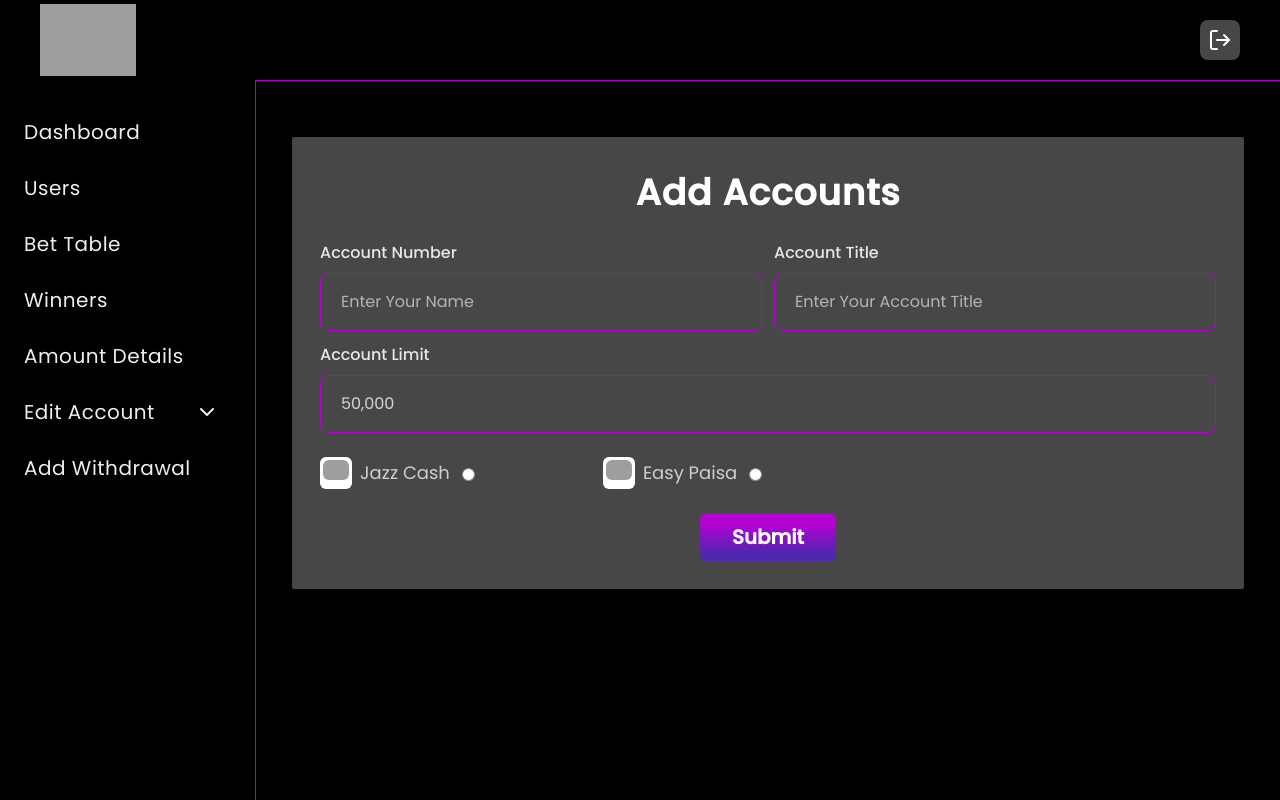
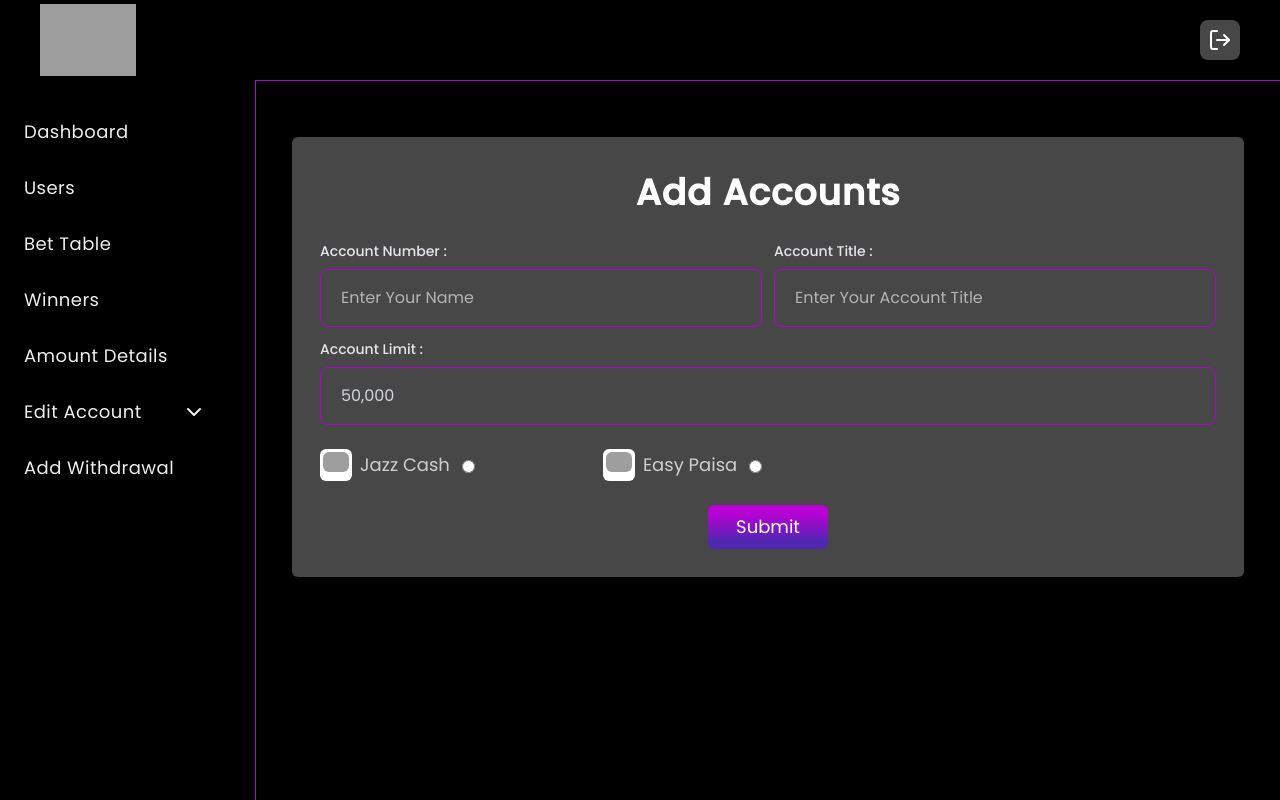
Before and after one commit to CodeWithSuheer/lucky_shot, a React (Vite) app in the folder frontend/: page /admin/addaccounts in a window 1280 px wide. Built offline with nearby package versions, Linux system fonts and the light colour scheme; grey boxes are pictures that could not be loaded.

Commit message:
suheer 2nd commit

```diff
--- a/frontend/src/admin/AddAccount.jsx
+++ b/frontend/src/admin/AddAccount.jsx
@@ -59,16 +59,16 @@ const handleSubmit = (e) => {
 
     return (
         <>
-            <div className="max-w-[85rem] px-8 py-10 sm:px-6 lg:px-1 lg:py-4 mx-auto">
-                <div className="bg-[#474747] rounded-sm pt-9 pb-7 px-7">
+            <div className="md:max-w-[85rem] px-1 py-10 sm:px-6 lg:px-1 lg:py-4 mx-auto">
+                <div className="bg-[#474747] rounded-md pt-9 pb-7 px-4 md:px-7">
                     <div className="mb-7 flex justify-center items-center text-white">
-                        <h2 className='text-2xl xs:text-3xl sm:text-4xl font-semibold tracking-wide'>Add Accounts</h2>
+                        <h2 className='text-3xl xs:text-3xl sm:text-4xl font-medium sm:font-semibold tracking-wide'>Add Accounts</h2>
                     </div>
 
                     <form onSubmit={handleSubmit}>
                         <div className="grid grid-cols-1 gap-3 mt-5 sm:grid-cols-1 md:grid-cols-2">
-                            <div className='md:col-span-1'>
-                                <label className="block mb-2 text-md font-medium text-gray-200">Account Number</label>
+                            <div className='md:col-span-1 mb-3 sm:mb-0'>
+                                <label className="block mb-2 text-sm sm:text-md font-medium text-gray-200">Account Number :</label>
                                 <input
                                     type="text"
                                     name="accountNumber"
@@ -80,8 +80,8 @@ const handleSubmit = (e) => {
                                 />
                             </div>
 
-                            <div className='md:col-span-1'>
-                                <label className="block mb-2 text-md font-medium text-gray-200">Account Title</label>
+                            <div className='md:col-span-1 mb-3 sm:mb-0'>
+                                <label className="block mb-2 text-sm sm:text-md font-medium text-gray-200">Account Title :</label>
                                 <input
                                     type="text"
                                     name="accountTitle"
@@ -93,7 +93,7 @@ const handleSubmit = (e) => {
                                 />
                             </div>
                             <div className='md:col-span-2'>
-                                <label className="block mb-2 text-md font-medium text-gray-200">Account Limit</label>
+                                <label className="block mb-2 text-sm sm:text-md font-medium text-gray-200">Account Limit :</label>
                                 <input
                                     type="text"
                                     name="limit"
@@ -148,7 +148,7 @@ const handleSubmit = (e) => {
                         <div className="flex justify-center items-center">
                             <div className="button_div w-full">
                                 <div className="flex justify-center">
-                                    <button type="submit" className='gradent px-8 py-2.5 rounded-md text-xl font-semibold'>Submit</button>
+                                    <button type="submit" className='gradent px-7 py-2 rounded-md text-lg font-normal'>Submit</button>
                                 </div>
                             </div>
                         </div>
--- a/frontend/src/admin/AdminPanelBody.jsx
+++ b/frontend/src/admin/AdminPanelBody.jsx
@@ -10,7 +10,7 @@ const AdminPanelBody = () => {
     const [isSidebarOpen, setIsSidebarOpen] = useState(false);
     const dispatch = useDispatch()
     const navigate = useNavigate()
-const LogoutAdmin = ( ) => {
+    const LogoutAdmin = () => {
         dispatch(Logout())
             .then((response) => {
                 if (response.payload && response.payload.msg) {
@@ -44,10 +44,7 @@ const LogoutAdmin = ( ) => {
                                 <path fill-rule="evenodd" d="M2.5 12a.5.5 0 0 1 .5-.5h10a.5.5 0 0 1 0 1H3a.5.5 0 0 1-.5-.5zm0-4a.5.5 0 0 1 .5-.5h10a.5.5 0 0 1 0 1H3a.5.5 0 0 1-.5-.5zm0-4a.5.5 0 0 1 .5-.5h10a.5.5 0 0 1 0 1H3a.5.5 0 0 1-.5-.5z" />
                             </svg>
                         </button>
-
-                <button  onClick={LogoutAdmin} className='mr-10  p-1 rounded-lg bg-[#474747]'><LogOut /></button>
-
-
+                        <button onClick={LogoutAdmin} className='mr-10  p-1 rounded-lg bg-[#474747]'><LogOut /></button>
                     </div>
                 </div>
 
@@ -57,34 +54,32 @@ const LogoutAdmin = ( ) => {
 
                     <nav className=" py-0 px-0 w-full flex flex-col flex-wrap" >
                         <ul className="space-y-1.5">
-
                             <li>
                                 <Link
                                     onClick={toggleSidebar}
                                     to="/admin"
-                className={`${
-                    location.pathname === "/admin" || location.pathname === "/admin/"
+                                    className={`${location.pathname === "/admin" || location.pathname === "/admin/"
                                         ? "active-link"
                                         : ""
-                } w-full flex items-center gap-x-3.5 py-2.5 pl-6 mb-2 text-xl tracking-wide font-normal hover:bg-[#474747] text-[#eee] hover:text-[#eee] cursor-pointer`}
+                                        } w-full flex items-center gap-x-3.5 py-2.5 pl-6 mb-2 text-lg tracking-wide font-normal hover:bg-[#474747] text-[#eee] hover:text-[#eee] cursor-pointer`}
                                 >
                                     Dashboard
                                 </Link>
                             </li>
-                            <li><Link onClick={toggleSidebar} to="/admin/users" className={`${location.pathname === "/admin/users" ? "active-link" : ""} w-full flex items-center gap-x-3.5 py-2.5 pl-6 mb-2 text-xl tracking-wide font-normal hover:bg-[#474747] text-[#eee] hover:text-[#eee] cursor-pointer"`}>
+                            <li><Link onClick={toggleSidebar} to="/admin/users" className={`${location.pathname === "/admin/users" ? "active-link" : ""} w-full flex items-center gap-x-3.5 py-2.5 pl-6 mb-2 text-lg tracking-wide font-normal hover:bg-[#474747] text-[#eee] hover:text-[#eee] cursor-pointer"`}>
                                 Users
                             </Link></li>
-                            <li><Link onClick={toggleSidebar} to="/admin/bettables" className={`${location.pathname === "/admin/bettables" ? "active-link" : ""} w-full flex items-center gap-x-3.5 py-2.5 pl-6 mb-2 text-xl tracking-wide font-normal hover:bg-[#474747] text-[#eee] hover:text-[#eee] cursor-pointer"`}>
+                            <li><Link onClick={toggleSidebar} to="/admin/bettables" className={`${location.pathname === "/admin/bettables" ? "active-link" : ""} w-full flex items-center gap-x-3.5 py-2.5 pl-6 mb-2 text-lg tracking-wide font-normal hover:bg-[#474747] text-[#eee] hover:text-[#eee] cursor-pointer"`}>
                                 Bet Table
                             </Link></li>
-                            <li><Link onClick={toggleSidebar} to="/admin/winners" className={`${location.pathname === "/admin/winners" ? "active-link" : ""} w-full flex items-center gap-x-3.5 py-2.5 pl-6 mb-2 text-xl tracking-wide font-normal hover:bg-[#474747] text-[#eee] hover:text-[#eee] cursor-pointer"`}>
+                            <li><Link onClick={toggleSidebar} to="/admin/winners" className={`${location.pathname === "/admin/winners" ? "active-link" : ""} w-full flex items-center gap-x-3.5 py-2.5 pl-6 mb-2 text-lg tracking-wide font-normal hover:bg-[#474747] text-[#eee] hover:text-[#eee] cursor-pointer"`}>
                                 Winners
                             </Link></li>
-                            <li><Link onClick={toggleSidebar} to="/admin/amountdetails" className={`${location.pathname === "/admin/amountdetails" ? "active-link" : ""} w-full flex items-center gap-x-3.5 py-2.5 pl-6 mb-2 text-xl tracking-wide font-normal hover:bg-[#474747] text-[#eee] hover:text-[#eee] cursor-pointer"`}>
+                            <li><Link onClick={toggleSidebar} to="/admin/amountdetails" className={`${location.pathname === "/admin/amountdetails" ? "active-link" : ""} w-full flex items-center gap-x-3.5 py-2.5 pl-6 mb-2 text-lg tracking-wide font-normal hover:bg-[#474747] text-[#eee] hover:text-[#eee] cursor-pointer"`}>
                                 Amount Details
                             </Link></li>
                             <li >
-                                <button type="button" className="w-full flex items-center gap-10 py-2.5 pl-6 mb-2 text-xl tracking-wide font-normal hover:bg-[#474747] text-[#eee] hover:text-[#eee] cursor-pointer" onClick={toggleSubMenu} >
+                                <button type="button" className="w-full flex items-center gap-10 py-2.5 pl-6 mb-2 text-lg tracking-wide font-normal hover:bg-[#474747] text-[#eee] hover:text-[#eee] cursor-pointer" onClick={toggleSubMenu} >
 
                                     Edit Account
                                     {
@@ -98,13 +93,13 @@ const LogoutAdmin = ( ) => {
                                 <div id="account-accordion" className={`hs-accordion-content w-full overflow-hidden transition-[height] ${isSubMenuOpen ? 'block' : 'hidden'}`}>
                                     <ul className="pt-2 ps-5">
 
-                                        <li><Link onClick={toggleSidebar} to="/admin/addaccounts" className={`${location.pathname === "/admin/addaccounts" ? "active-link" : ""} w-full flex items-center gap-x-3.5 py-2.5 pl-6 mb-2 text-xl tracking-wide font-normal hover:bg-[#474747] text-[#eee] hover:text-[#eee] cursor-pointer"`}>
+                                        <li><Link onClick={toggleSidebar} to="/admin/addaccounts" className={`${location.pathname === "/admin/addaccounts" ? "active-link" : ""} w-full flex items-center gap-x-3.5 py-2.5 pl-6 mb-2 text-lg tracking-wide font-normal hover:bg-[#474747] text-[#eee] hover:text-[#eee] cursor-pointer"`}>
                                             Add Account
                                         </Link></li>
-                                        <li><Link onClick={toggleSidebar} to="/admin/removeaccounts" className={`${location.pathname === "/admin/removeaccounts" ? "active-link" : ""} w-full flex items-center gap-x-3.5 py-2.5 pl-6 mb-2 text-xl tracking-wide font-normal hover:bg-[#474747] text-[#eee] hover:text-[#eee] cursor-pointer"`}>
+                                        <li><Link onClick={toggleSidebar} to="/admin/removeaccounts" className={`${location.pathname === "/admin/removeaccounts" ? "active-link" : ""} w-full flex items-center gap-x-3.5 py-2.5 pl-6 mb-2 text-lg tracking-wide font-normal hover:bg-[#474747] text-[#eee] hover:text-[#eee] cursor-pointer"`}>
                                             Remove Account
                                         </Link></li>
-                                        <li><Link onClick={toggleSidebar} to="/admin/backupaccounts" className={`${location.pathname === "/admin/backupaccounts" ? "active-link" : ""} w-full flex items-center gap-x-3.5 py-2.5 pl-6 mb-2 text-xl tracking-wide font-normal hover:bg-[#474747] text-[#eee] hover:text-[#eee] cursor-pointer"`}>
+                                        <li><Link onClick={toggleSidebar} to="/admin/backupaccounts" className={`${location.pathname === "/admin/backupaccounts" ? "active-link" : ""} w-full flex items-center gap-x-3.5 py-2.5 pl-6 mb-2 text-lg tracking-wide font-normal hover:bg-[#474747] text-[#eee] hover:text-[#eee] cursor-pointer"`}>
 
                                             Backup Account
                                         </Link></li>
@@ -112,7 +107,7 @@ const LogoutAdmin = ( ) => {
                                 </div>
                             </li>
 
-                            <li><Link onClick={toggleSidebar} to="/admin/WithDraw" className={`${location.pathname === "/admin/WithDraw" ? "active-link" : ""} w-full flex items-center gap-x-3.5 py-2.5 pl-6 mb-2 text-xl tracking-wide font-normal hover:bg-[#474747] text-[#eee] hover:text-[#eee] cursor-pointer"`}>
+                            <li><Link onClick={toggleSidebar} to="/admin/WithDraw" className={`${location.pathname === "/admin/WithDraw" ? "active-link" : ""} w-full flex items-center gap-x-3.5 py-2.5 pl-6 mb-2 text-lg tracking-wide font-normal hover:bg-[#474747] text-[#eee] hover:text-[#eee] cursor-pointer"`}>
                                 Add Withdrawal
                             </Link></li>
 
```
Also changed, not shown: frontend/src/admin/BackupAccounts.jsx (+7 -7 lines), frontend/src/admin/RemoveAccount.jsx (+5 -5 lines). Lines whose indentation alone changed are shown as unchanged.
